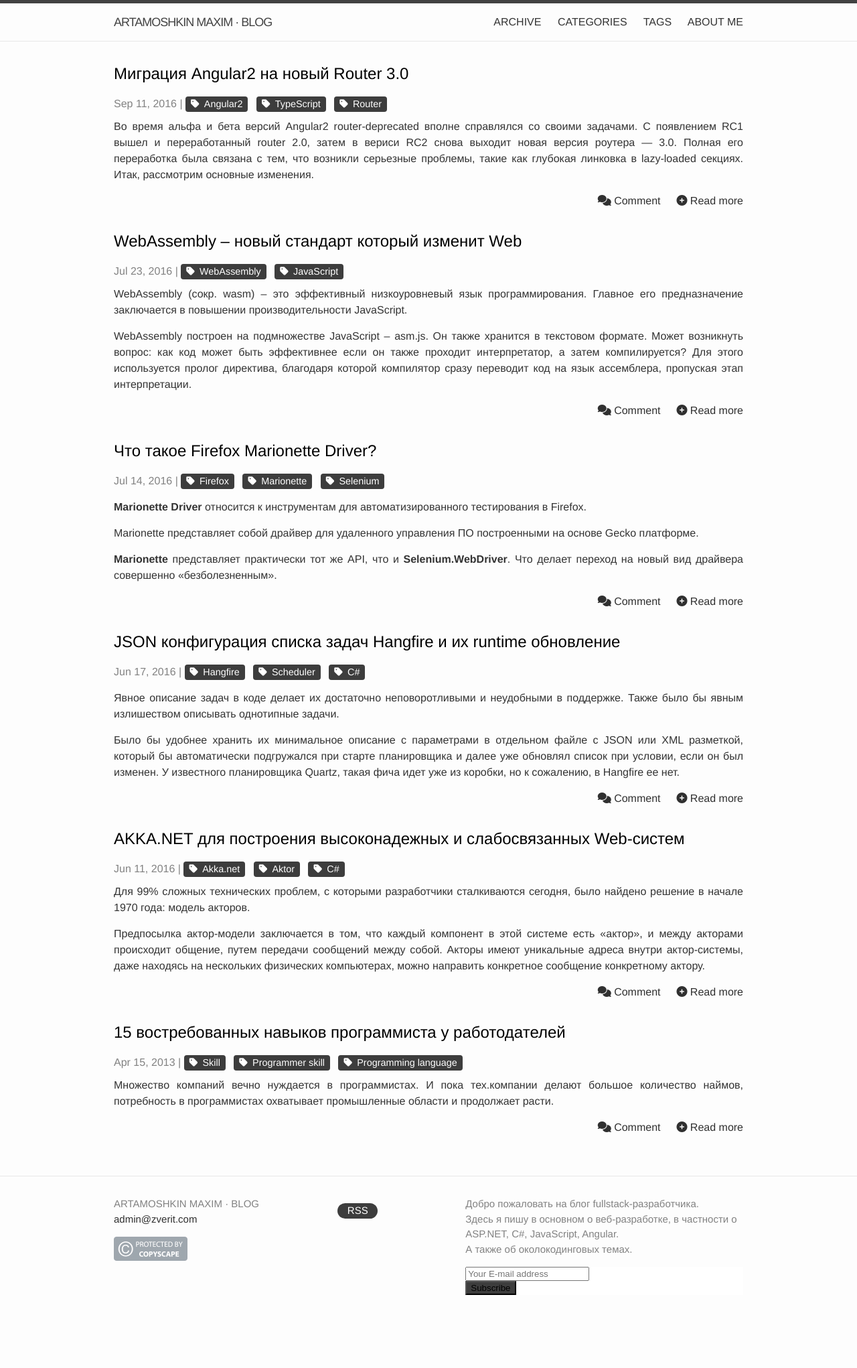
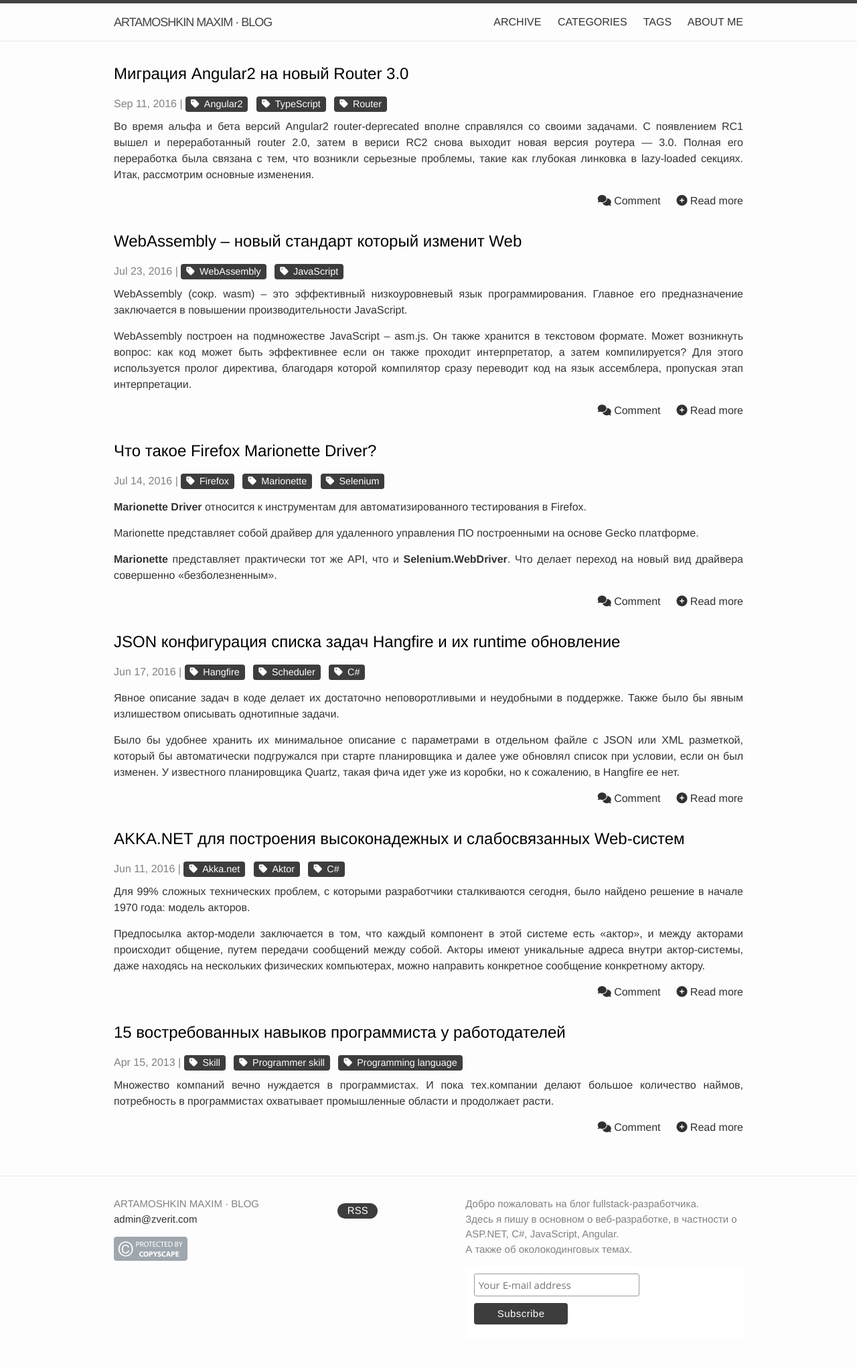
Before and after one commit to martamoshkin/blog.zverit.com, a Jekyll site: the page built from index.html, in a window 1280 px wide. Shown: the whole page at 67% size. Built offline with Jekyll 4.4.1, drawn with Linux system fonts in a browser that asks for light colours; nearby versions of some CDN libraries; library files that are not in the unit come from our copies; before the commit the page ends 1978 px from its top, so only the background shows below that.

Commit message:
Update main.scss

```diff
--- a/css/main.scss
+++ b/css/main.scss
@@ -49,5 +49,7 @@
 @import
         "base",
         "layout",
-        "syntax-highlighting"
+        "syntax-highlighting",
+        "slim-10_7",
+        "font-awesome.min.css"
 ;
```
